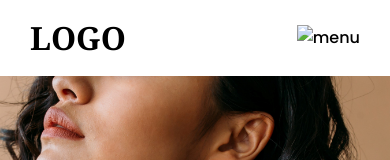
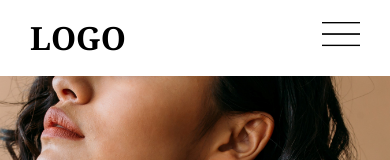
Before and after one commit to iamnazeef/Clothing-Website-Clone, a plain HTML site: page index.html in a window 390 px wide. Shown: the top 160 px of the page. Drawn offline with Linux system fonts and the light colour scheme.

Commit message:
add icons folder

```diff
--- a/index.html
+++ b/index.html
@@ -21,7 +21,7 @@
             LOGO
         </div>
         <div class="ham-menu">
-            <img src="../Clone YT/icons/hamburger menu.png" alt="menu" width="38px">
+            <img src="./icons/hamburger menu.png" alt="menu" width="38px">
         </div>
         <div class="menu">
             <ul>
```
Also changed, not shown: icons/hamburger menu.png (added).
